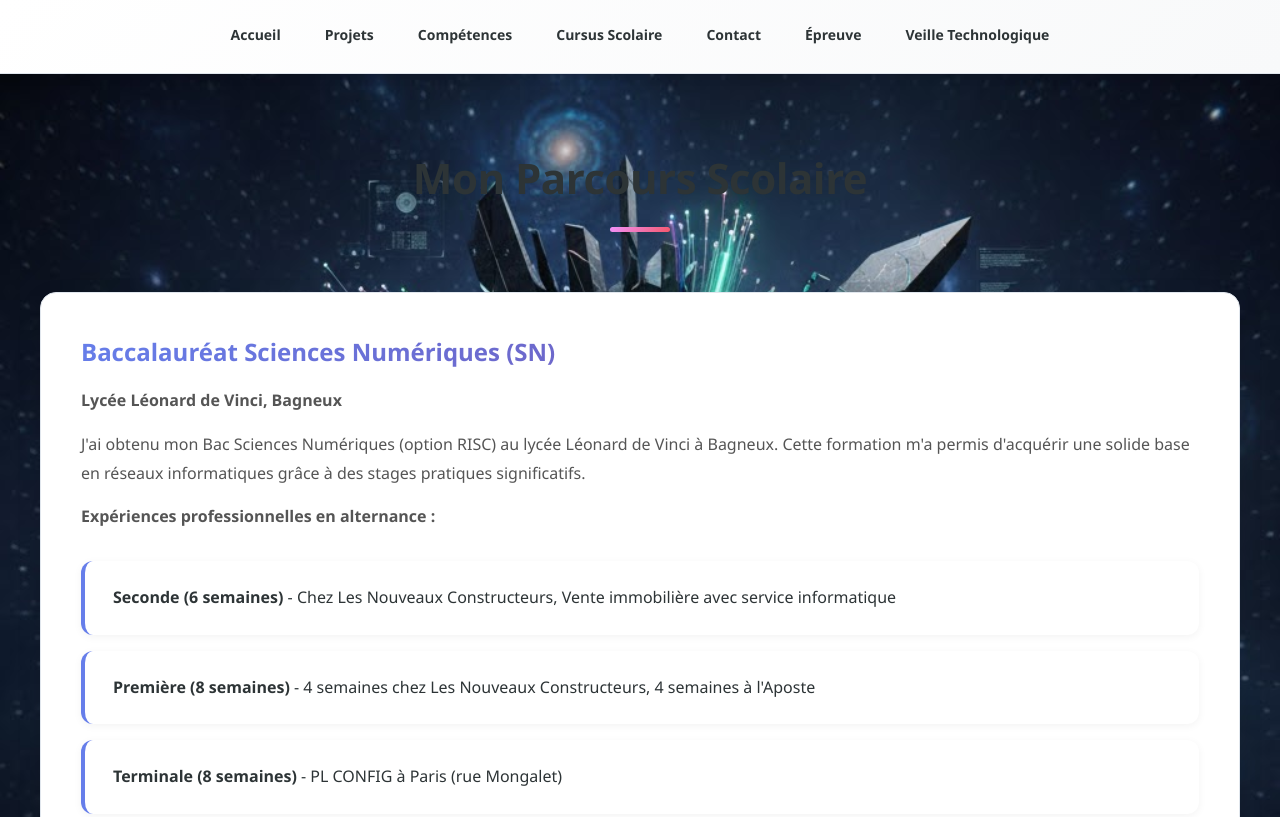
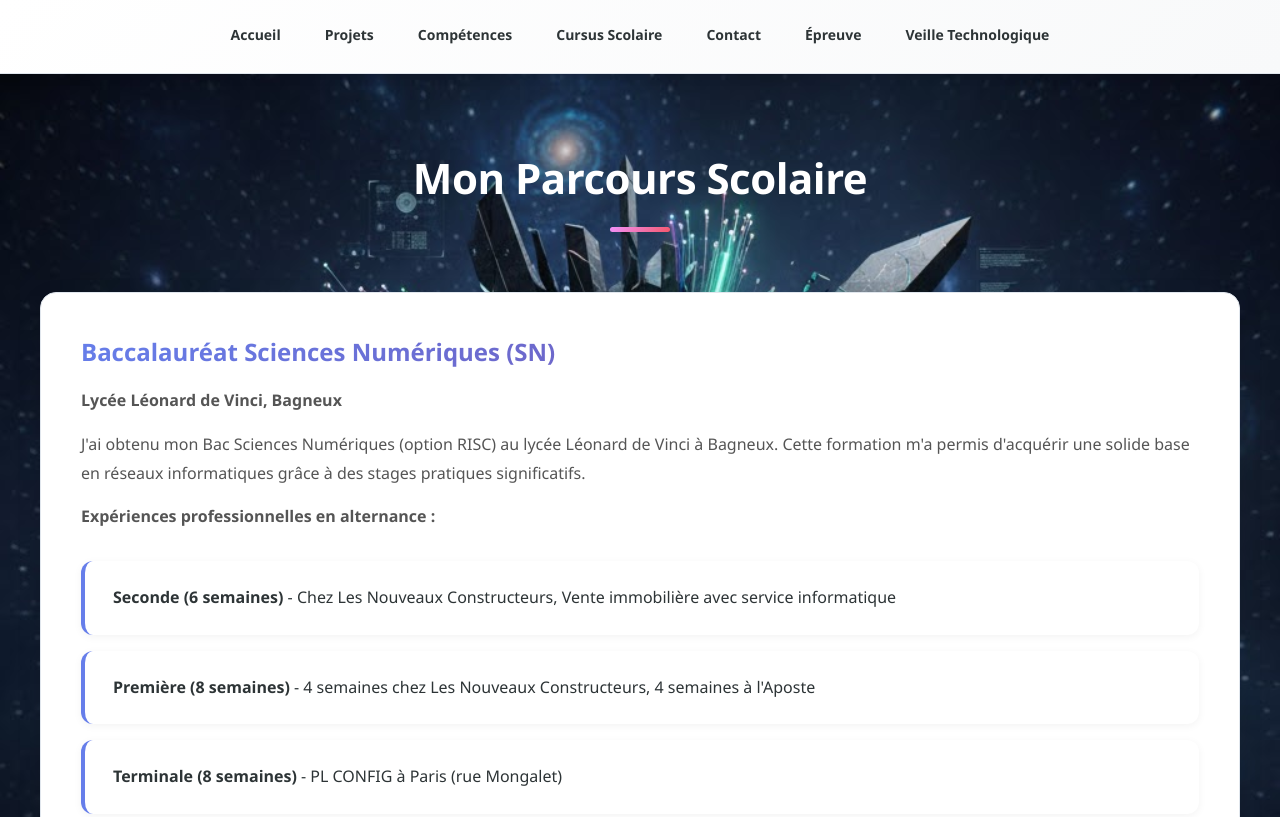
Before and after one commit to Nathan355/portfolio-bts-sio, a plain HTML site: page cursus.html in a window 1280 px wide. Shown: the top 817 px of the page. Drawn offline with Linux system fonts and the light colour scheme.

Commit message:
Use light text for page content for readability over background; keep cards/form text dark

```diff
--- a/styles.css
+++ b/styles.css
@@ -36,7 +36,8 @@ html {
 /* ============== MISE EN FORME GÉNÉRALE ============== */
 body {
     font-family: 'Segoe UI', 'Helvetica Neue', Tahoma, Geneva, Verdana, sans-serif;
-    color: var(--dark-text);
+    /* main page text over background should be light for readability */
+    color: var(--light-text);
     line-height: 1.6;
     /* Background image - place your file at the project root as bg-portfolio.jpg */
     background-image: url('bg-portfolio.jpg'), linear-gradient(180deg, #f0f2f5 0%, #e8e9ed 100%);
@@ -162,12 +163,17 @@ section {
 section h2 {
     text-align: center;
     margin-bottom: 60px;
-    color: var(--dark-text);
+    color: var(--light-text);
     font-size: 42px;
     font-weight: 800;
     position: relative;
     padding-bottom: 20px;
     letter-spacing: -0.5px;
+}
+
+/* make normal paragraphs in transparent sections light-colored */
+section p {
+    color: rgba(255,255,255,0.95);
 }
 
 section h2::after {
```
